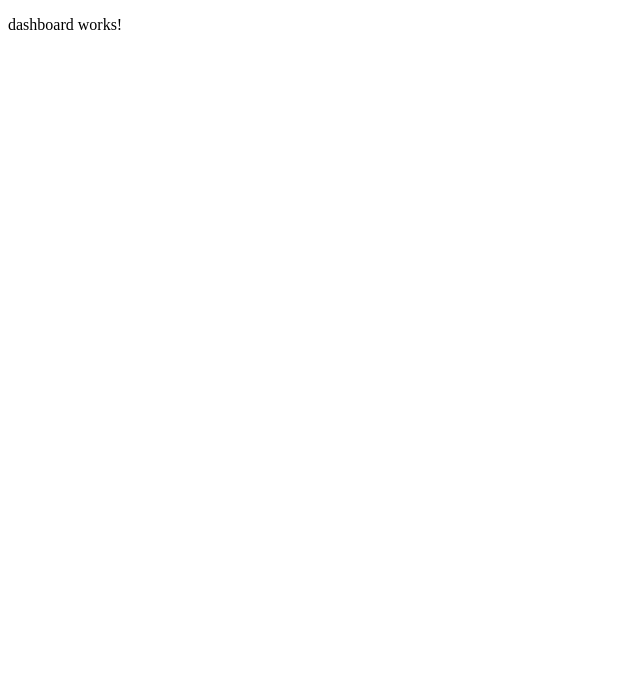
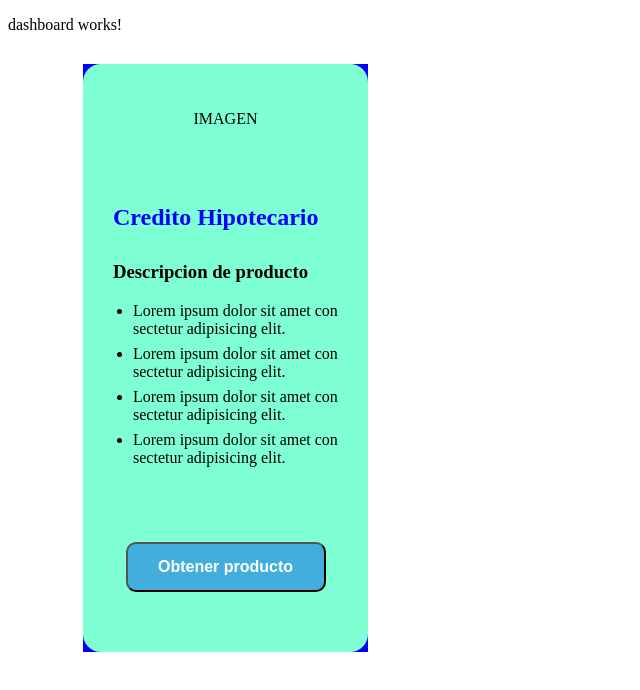
Before and after one commit to beto20/Banking-front, an Angular app: page /dashboard in a window 1280 px wide. Shown: the top 690 px of the page, without its empty margins (0-640 px from the left). Built offline with nearby package versions, Linux system fonts and the light colour scheme.

Commit message:
add login, init and dashboard ui

```diff
--- a/src/app/auth/login/login.component.html
+++ b/src/app/auth/login/login.component.html
@@ -1 +1,14 @@
 <p>login works!</p>
+
+
+<div>
+    <div>
+        <img src="src\assets\img\login-logo.png" alt="">
+    </div>
+    <div>
+        <input type="text" placeholder="Usuario">
+    </div>
+    <div>
+        <input type="password" placeholder="Contraseña">
+    </div>
+</div>
--- a/src/app/pages/dashboard/dashboard.component.css
+++ b/src/app/pages/dashboard/dashboard.component.css
@@ -0,0 +1,68 @@
+#container {
+    background-color: blue;
+    width: max-content;
+    margin: 30px 75px 30px 75px;
+}
+
+#card {
+    border-radius: 18px;
+    background-color: aquamarine;
+    padding: 30px 30px 60px 30px;
+    width: max-content;
+    height: max-content;
+    align-content: center;
+}
+
+#image {
+    display: flex;
+    justify-content: center;
+    margin-bottom: 60px;
+}
+
+#title {
+    color: blue;
+    width: max-content;
+    text-align: center;
+    padding: auto;
+    margin-bottom: 30px;
+}
+
+#description {
+    width: 225px;
+    margin-bottom: 75px;
+}
+
+#description ul, h4 {
+    color: red;
+    text-align: left;
+}
+#description ul {
+    padding-left: 20px;
+}
+
+#description ul li {
+    color: black;
+    margin-bottom: 7px;
+}
+
+#btn-get {
+    display: flex;
+    justify-content: center;
+}
+
+#btn-get button {
+    width: 200px;
+    height: 50px;
+    background-color: rgb(67, 174, 220);
+    border-radius: 10px;
+}
+
+#btn-get :hover {
+    background-color: gray;
+}
+
+#btn-get span {
+    font-size: larger;
+    color: white;
+    font-weight: 600;
+}
--- a/src/app/pages/dashboard/dashboard.component.html
+++ b/src/app/pages/dashboard/dashboard.component.html
@@ -1 +1,26 @@
 <p>dashboard works!</p>
+
+<div id="container">
+    <div id="card" style="border: 10px;">
+        <div id="image">
+            <img src="" alt="">
+            <p>IMAGEN</p>
+        </div>
+        <div id="title">
+            <h2>Credito Hipotecario</h2>
+        </div>
+        <div id="description">
+            <h3>Descripcion de producto</h3>
+            <ul>
+                <li>Lorem ipsum dolor sit amet con sectetur adipisicing elit.</li>
+                <li>Lorem ipsum dolor sit amet con sectetur adipisicing elit.</li>
+                <li>Lorem ipsum dolor sit amet con sectetur adipisicing elit.</li>
+                <li>Lorem ipsum dolor sit amet con sectetur adipisicing elit.</li>
+            </ul>
+        </div>
+        <div id="btn-get">
+            <button><span>Obtener producto</span></button>
+        </div>
+    </div>
+
+</div>
--- a/src/app/pages/init/init.component.html
+++ b/src/app/pages/init/init.component.html
@@ -1 +1,14 @@
 <p>init works!</p>
+
+<div>
+    <div>
+        <input type="text" name="" id="" placeholder="Documento de identidad">
+    </div>
+    <div>
+        <input type="text" name="" id="" placeholder="Nro de documento">
+    </div>
+
+    <div>
+        <button onclick=""><span>Buscar</span></button>
+    </div>
+</div>
```
Also changed, not shown: src/assets/img/login-logo.png (added).
